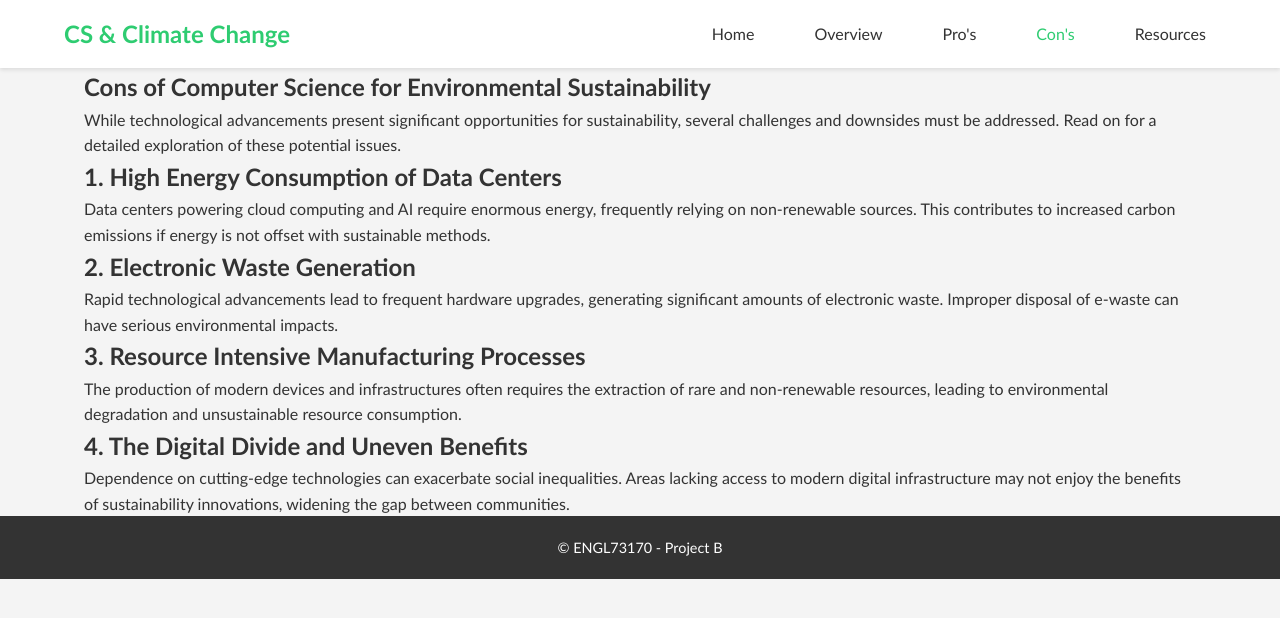
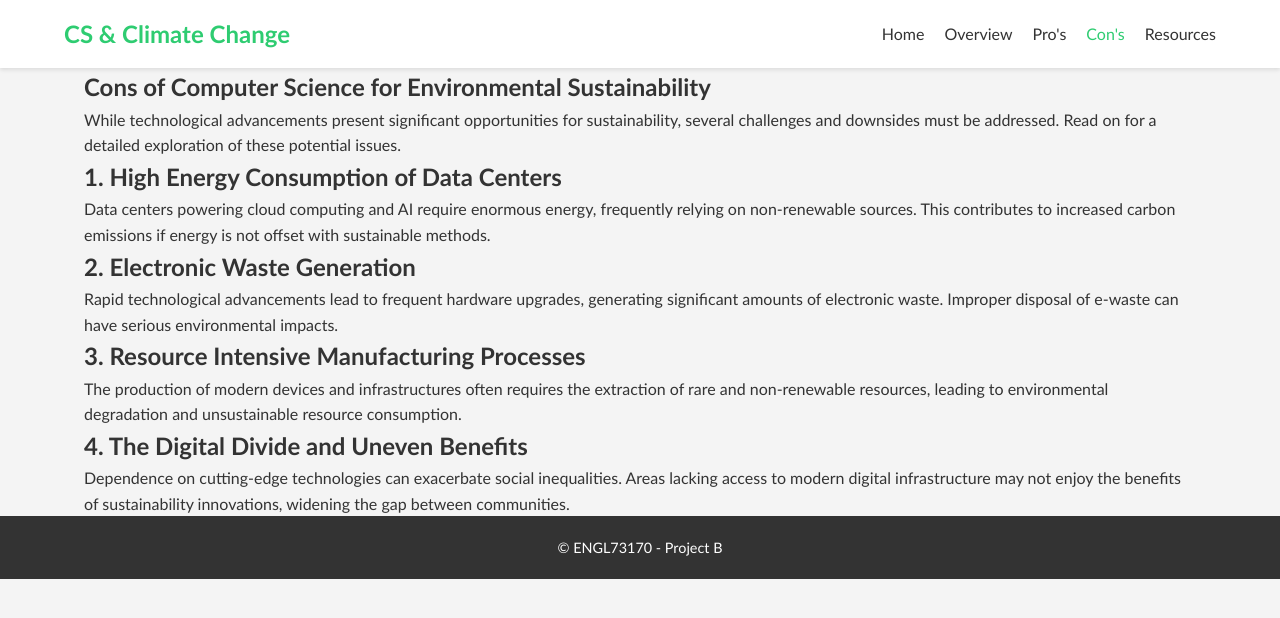
Before and after one commit to Nathancecixx/ClimateWebsite, a plain HTML site: page cons.html in a window 1280 px wide. Drawn offline with Linux system fonts and the light colour scheme; a script that the page names is missing.

Commit message:
Fixed Landing Page NavBar

```diff
--- a/styles/index.css
+++ b/styles/index.css
@@ -20,49 +20,7 @@ body {
   padding: 0 20px;
 }
 
-/* Header */
-header {
-  position: fixed;
-  top: 0;
-  left: 0;
-  width: 100%;
-  background: rgba(255, 255, 255, 0.95);
-  box-shadow: 0 2px 5px rgba(0, 0, 0, 0.1);
-  z-index: 1000;
-  transition: all 0.3s ease;
-}
 
-.header-container {
-  display: flex;
-  justify-content: space-between;
-  align-items: center;
-  padding: 15px 0;
-}
-
-.logo a {
-  text-decoration: none;
-  font-size: 1.8em;
-  color: #2ecc71;
-  font-weight: bold;
-}
-
-nav ul {
-  list-style: none;
-  display: flex;
-  gap: 20px;
-}
-
-nav ul li a {
-  text-decoration: none;
-  color: #333;
-  padding: 5px 10px;
-  transition: color 0.3s ease;
-}
-
-nav ul li a:hover,
-nav ul li a.active {
-  color: #2ecc71;
-}
 
 /* Hero Section */
 .hero {
```
